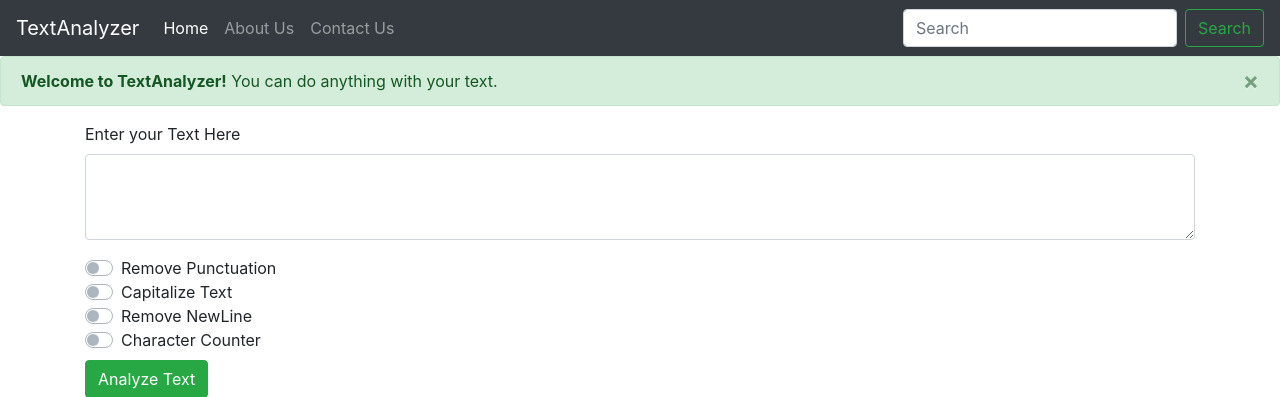
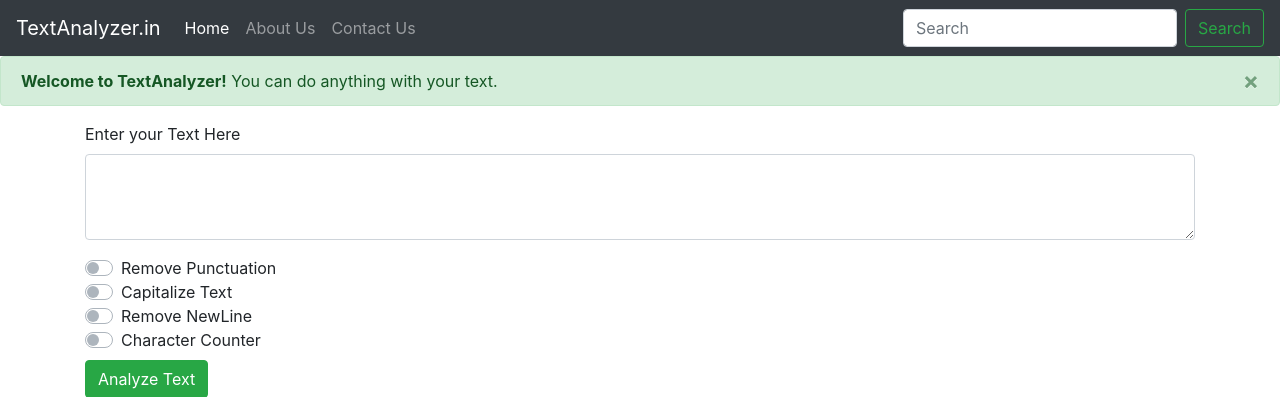
Before and after one commit to sourabh9/TextAnalyzer, a Django app: page / in a window 1280 px wide. Shown: the top 397 px of the page. Run offline with Django 3.2, Linux system fonts and the light colour scheme; some libraries are stand-ins or nearby versions.

Commit message:
Update index.html

```diff
--- a/templates/index.html
+++ b/templates/index.html
@@ -13,7 +13,7 @@
    </head>
   <body>
       <nav class="navbar navbar-expand-lg navbar-dark bg-dark">
-  <a class="navbar-brand" href="#">TextAnalyzer</a>
+  <a class="navbar-brand" href="#">TextAnalyzer.in</a>
   <button class="navbar-toggler" type="button" data-toggle="collapse" data-target="#navbarNavDropdown" aria-controls="navbarNavDropdown" aria-expanded="false" aria-label="Toggle navigation">
     <span class="navbar-toggler-icon"></span>
   </button>
```
